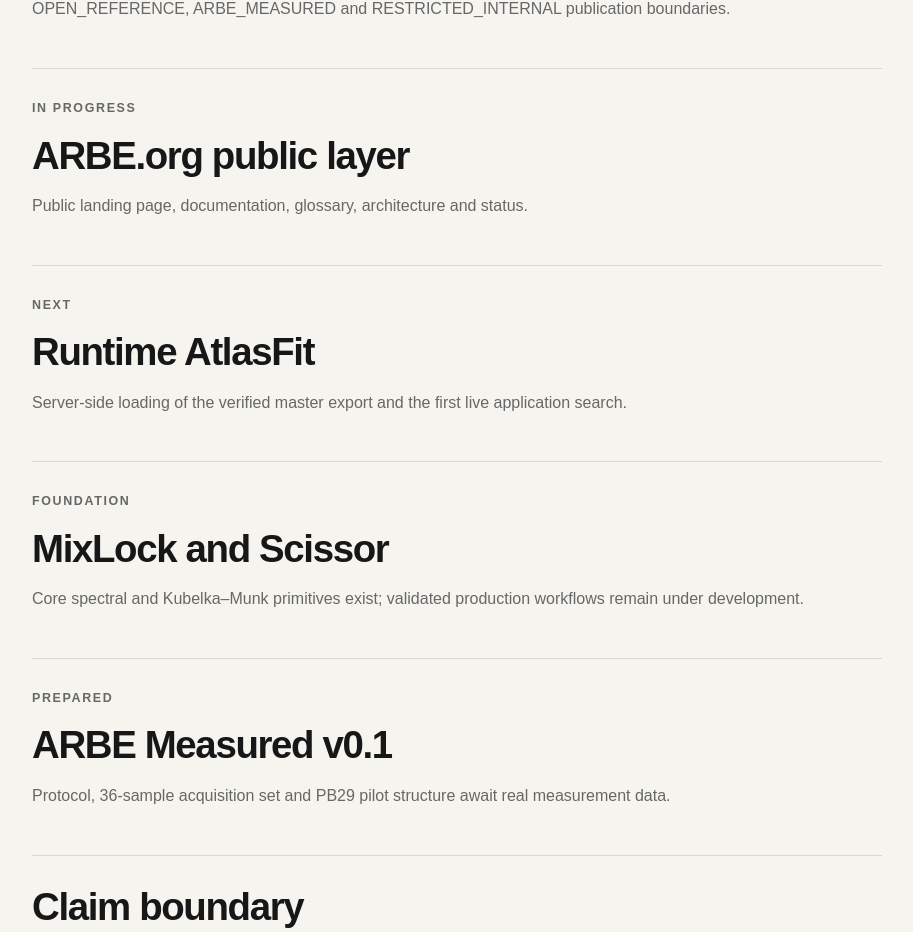
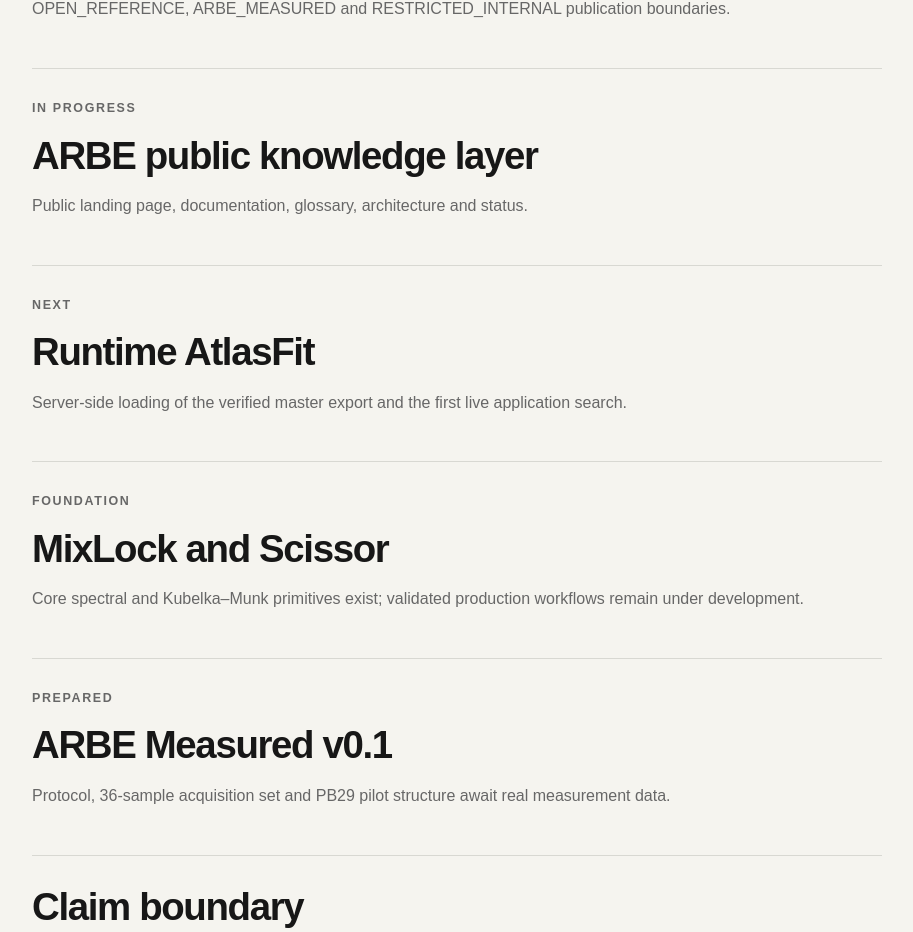
Before and after one commit to HelabHLC/designfit-studio, a Next.js app: page /status in a window 1280 px wide. Shown: the part 1355-2287 px from the top of the page, without its empty margins (18-931 px from the left). Built offline with nearby package versions, Linux system fonts and the light colour scheme.

Commit message:
chore: rename public layer without domain dependency

```diff
--- a/app/status/page.tsx
+++ b/app/status/page.tsx
@@ -3,7 +3,7 @@ const milestones = [
   ["Atlas repository", "Implemented", "Versioned reference ingestion, strict validation and candidate search foundation."],
   ["Master ingestion", "Implemented", "Checksum-locked offline PKL ingestion and verified non-executable runtime export."],
   ["Data governance", "Implemented", "OPEN_REFERENCE, ARBE_MEASURED and RESTRICTED_INTERNAL publication boundaries."],
-  ["ARBE.org public layer", "In progress", "Public landing page, documentation, glossary, architecture and status."],
+  ["ARBE public knowledge layer", "In progress", "Public landing page, documentation, glossary, architecture and status."],
   ["Runtime AtlasFit", "Next", "Server-side loading of the verified master export and the first live application search."],
   ["MixLock and Scissor", "Foundation", "Core spectral and Kubelka–Munk primitives exist; validated production workflows remain under development."],
   ["ARBE Measured v0.1", "Prepared", "Protocol, 36-sample acquisition set and PB29 pilot structure await real measurement data."],
```
